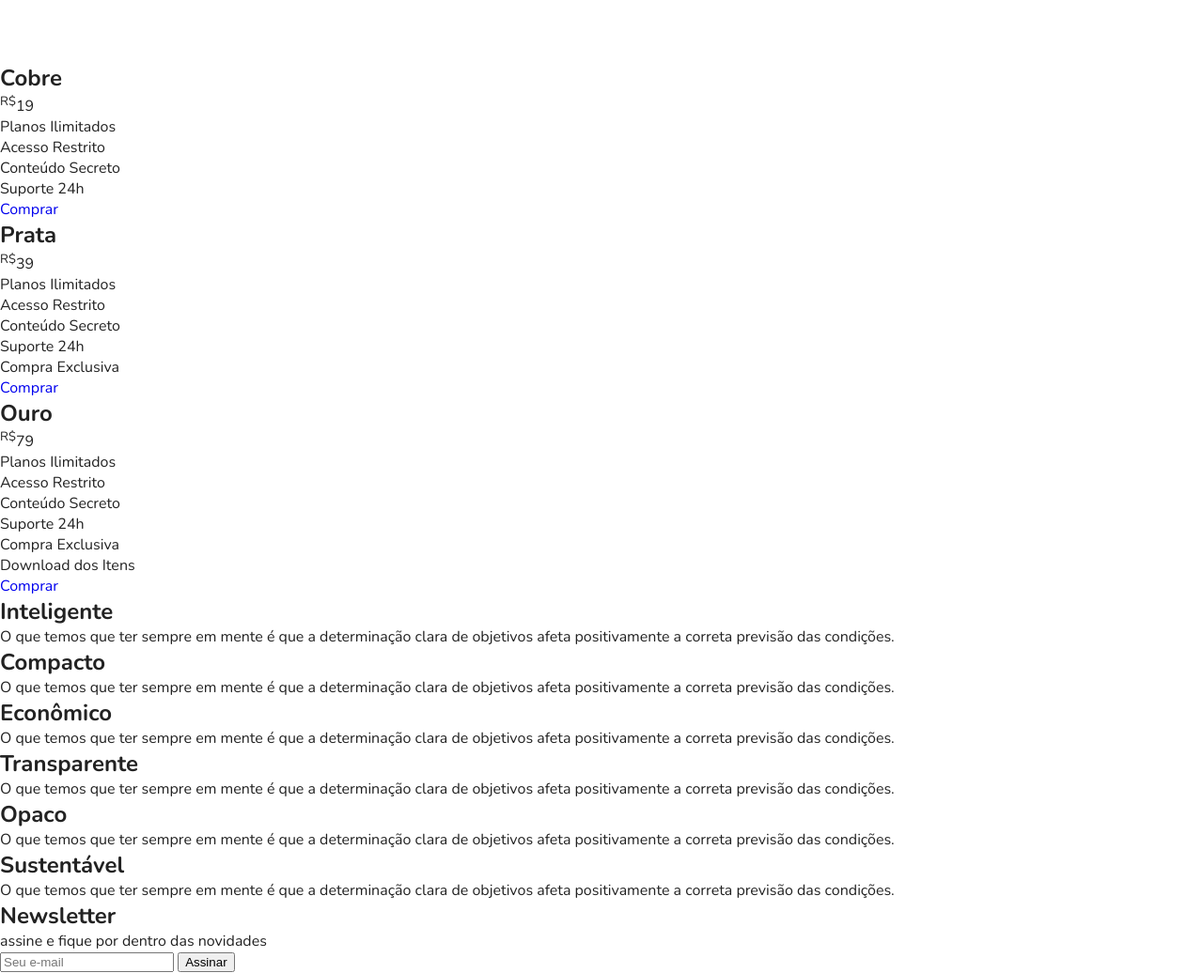
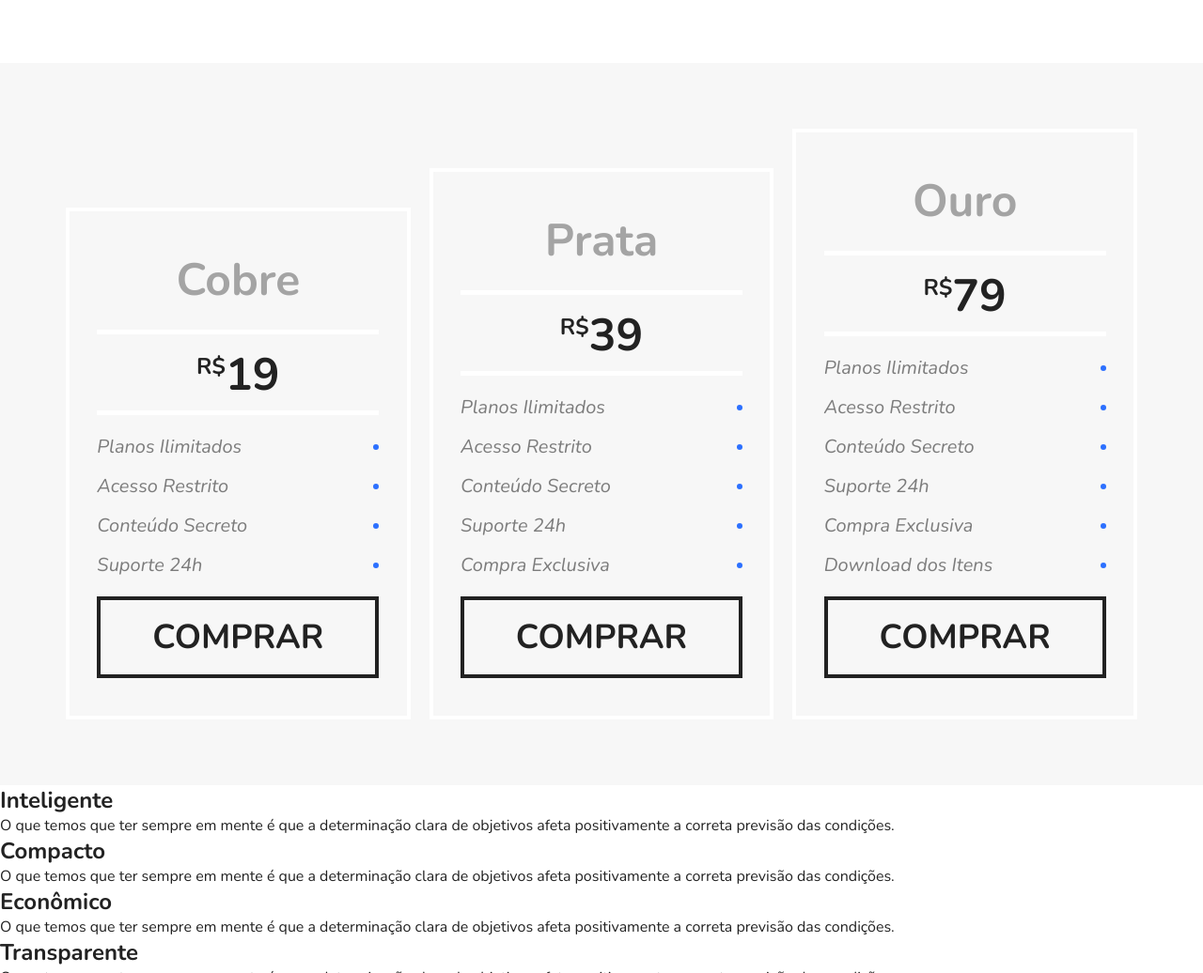
Before and after one commit to andressa-leles/FlexBlog, a plain HTML site: page index.html in a window 1280 px wide. Shown: the part 1764-2800 px from the top of the page at 94% size. Drawn offline with nearby package versions, Linux system fonts and the light colour scheme.

Commit message:
atualizações preço

```diff
--- a/css/style.css
+++ b/css/style.css
@@ -155,3 +155,92 @@ img {
  .blue {
     border-top: 8px solid #66d9eb;
  }
+
+ .preco{
+    background: #f7f7f7;
+    display: flex;
+    padding: 60px;
+    flex-wrap: wrap;
+    align-items: flex-end;
+ }
+
+ .preco-item{
+    flex: 1 1 260px;;
+    border: 4px solid white;
+    padding: 20px;
+    margin: 10px;
+ }
+
+ .preco-item h2{
+    font-size: 3em;
+    color: #a4a4a4;
+    text-align: center;
+    margin-top:20px;
+ }
+ .preco-item span{
+    max-width:300px;
+    margin: 20px auto;
+    display: block;
+    font-size: 3em;
+    text-align: center;
+    font-weight: bold;
+    padding: 10px 0 5px 0;
+    border-top: 5px solid white;
+    border-bottom: 5px solid white;
+ }
+
+ .preco-item sup{
+    font-size: 1.5rem;
+ }
+
+ .preco-item ul{
+    max-width:300px;
+    margin: 20px auto;
+    font-size: 1.25em;
+    font-style: italic;
+    color: #7c7c7c;
+
+ }
+
+ .preco-item li{
+    display: flex;
+    justify-content: space-between;
+    align-items: center;
+    margin-bottom: 15px;
+
+}
+ .preco-item li::after{
+    content: "";
+    display: block;
+    width: 6px;
+    height: 6px;
+    background: #2c70ff;
+    border-radius: 50%;
+ }
+
+ .preco-item a {
+    max-width:300px;
+    display: block;
+    margin: 20px auto;
+    border: 4px solid;
+    color: #222222;
+    text-transform: uppercase;
+    font-weight: bold;
+    font-size: 2.25em;
+    padding: 15px 0;
+    text-align: center;
+ }
+
+ @media (max-width: 800px){
+    .preco{
+        padding-left: 10px;
+        padding-right: 10px;
+    }
+    .preco .preco-item:nth-child(3){
+        order: -2;
+    }
+
+    .preco .preco-item:nth-child(2){
+        order: -1;
+    }
+ }
```
